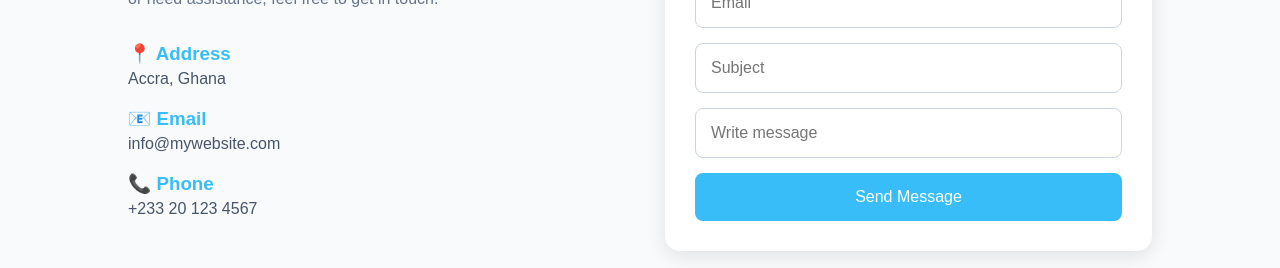
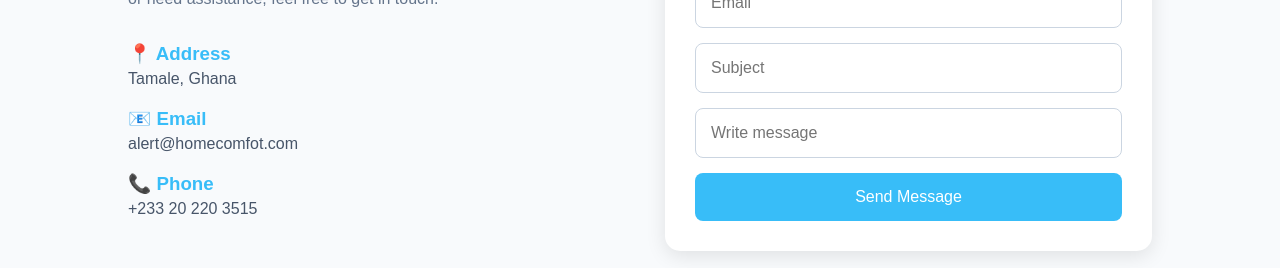
Before and after one commit to Adam-ops0952/My-Portfolio, a React (Vite) app: page /Contact in a window 1280 px wide. Shown: the part 247-515 px from the top of the page. Built offline with nearby package versions, Linux system fonts and the light colour scheme.

Commit message:
fix contact

```diff
--- a/src/pages/Contact.jsx
+++ b/src/pages/Contact.jsx
@@ -56,17 +56,17 @@ function Contact() {
 
           <div className="info">
             <h3>📍 Address</h3>
-            <p>Accra, Ghana</p>
+            <p>Tamale, Ghana</p>
           </div>
 
           <div className="info">
             <h3>📧 Email</h3>
-            <p>info@mywebsite.com</p>
+            <p>alert@homecomfot.com</p>
           </div>
 
           <div className="info">
             <h3>📞 Phone</h3>
-            <p>+233 20 123 4567</p>
+            <p>+233 20 220 3515</p>
           </div>
         </div>
 
```
